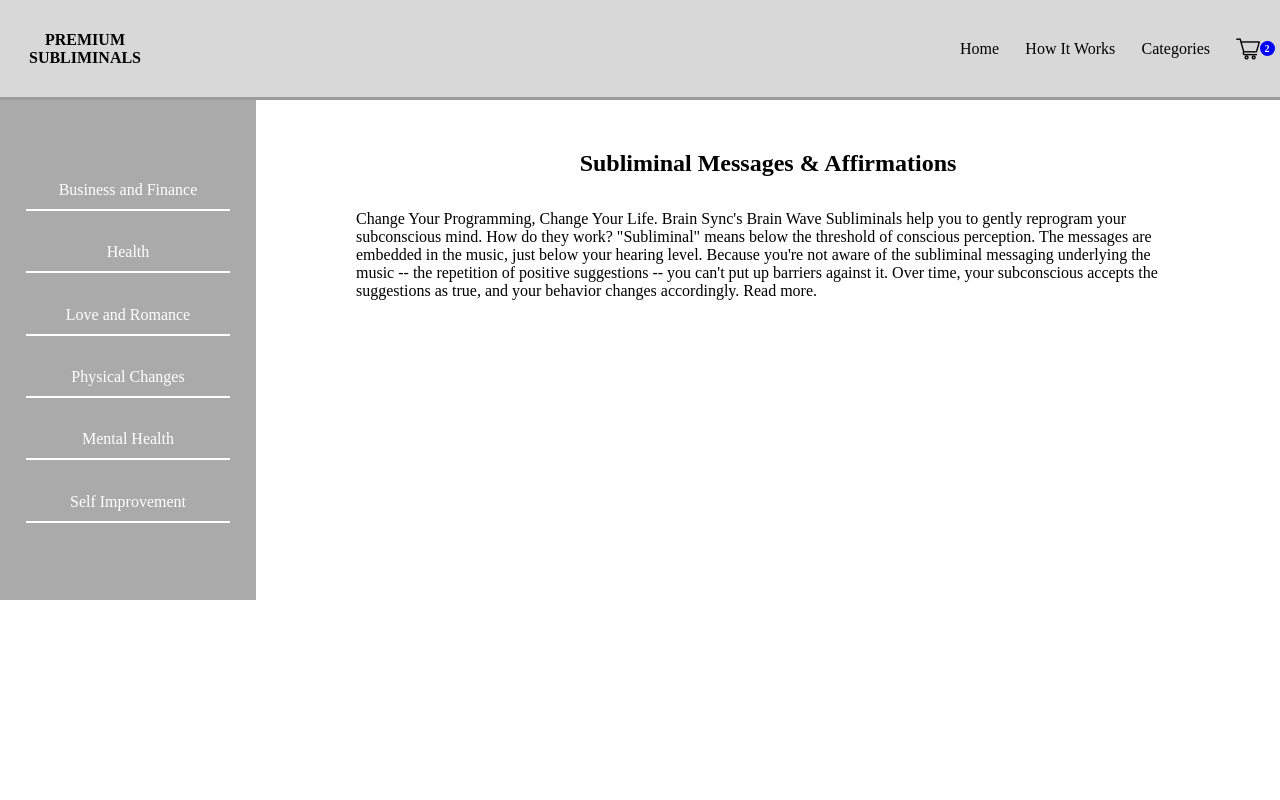
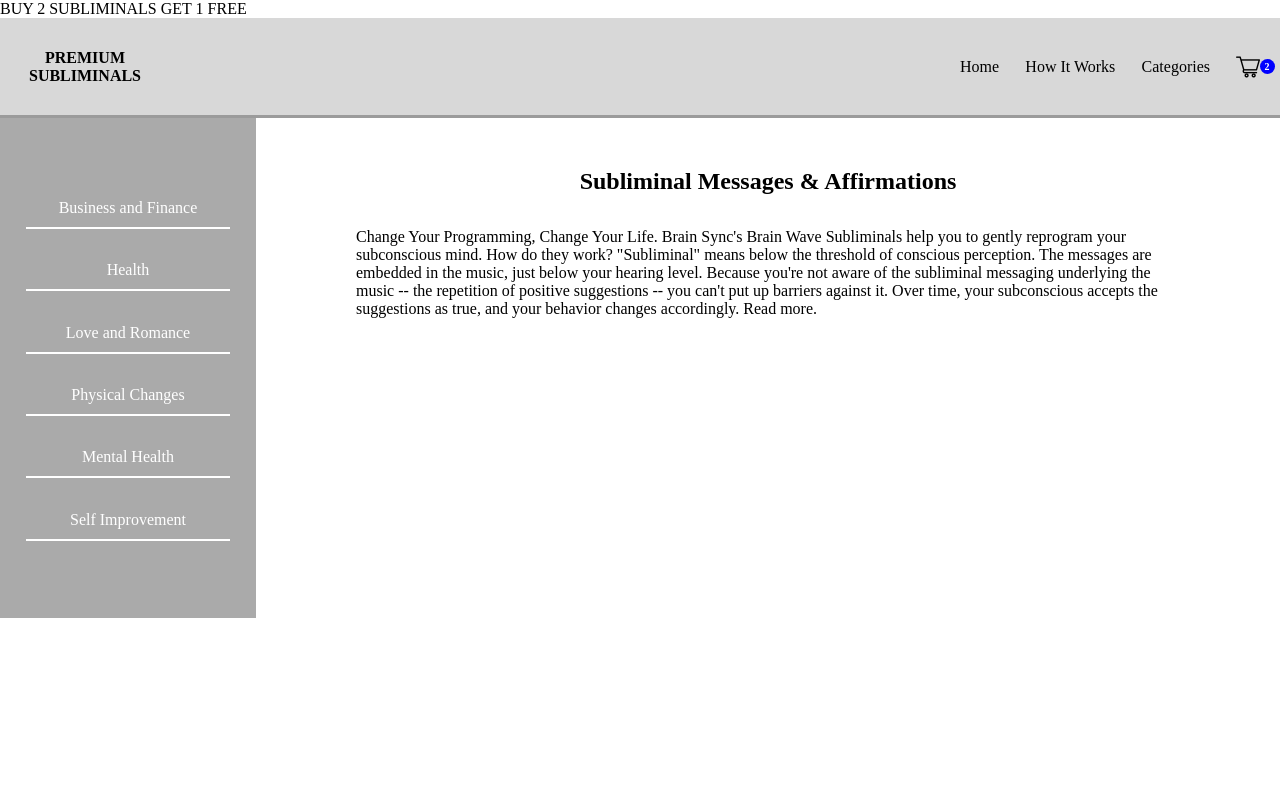
Before and after one commit to lavell119/subliminal-site-react, a React (Create React App) app in the folder subliminal-site-react/: page / in a window 1280 px wide. Shown: the top 800 px of the page. Built offline with nearby package versions, Linux system fonts and the light colour scheme.

Commit message:
started working on coupon header

```diff
--- a/subliminal-site-react/src/App.css
+++ b/subliminal-site-react/src/App.css
@@ -59,6 +59,7 @@
   align-items: flex-start;
   justify-content: center;
   padding-top: 60px;
+  color: black;
 }
 
 .footer {
--- a/subliminal-site-react/src/App.js
+++ b/subliminal-site-react/src/App.js
@@ -12,8 +12,10 @@ import Header from './components/Header'
 function App() {
   return (
     <BrowserRouter>
+
+    <div className="App">
+    <div className="coupon_header">BUY 2 SUBLIMINALS GET 1 FREE</div>
     <Header />
-    <div className="App">
       {/* <div className="header">
         <div className='logo'>PREMIUM SUBLIMINALS</div>
         <div className="nav_container">
```
